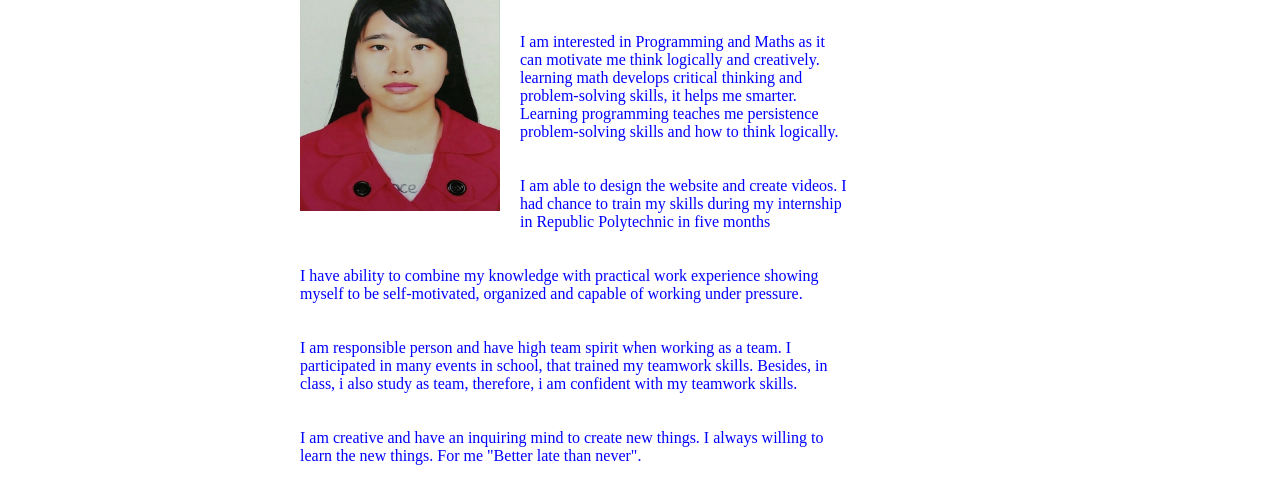
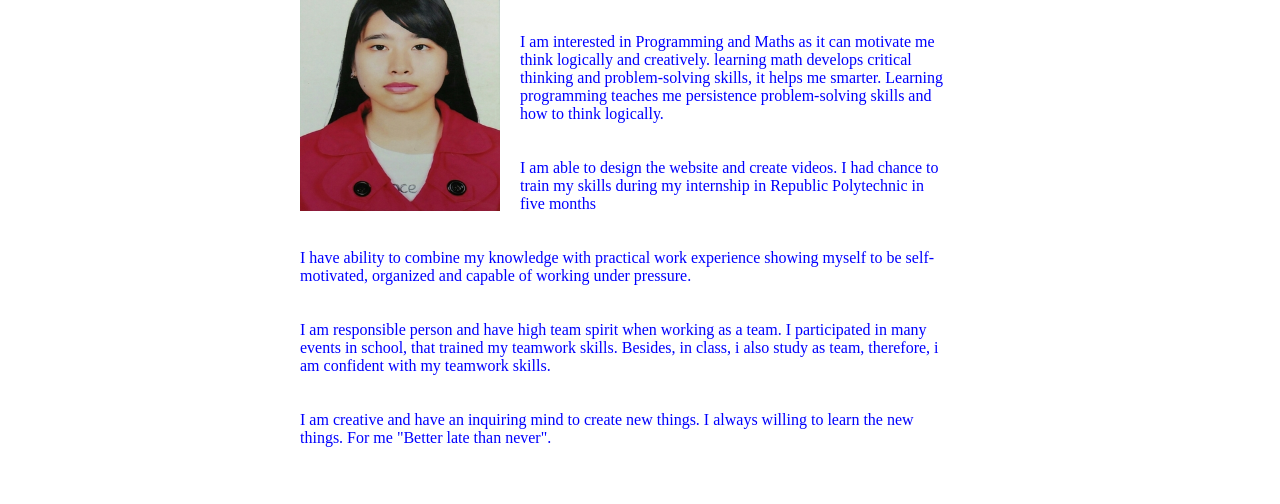
Before and after one commit to NguyenHaPhuong/NguyenHaPhuong.github.io, a plain HTML site: page AboutMe.html in a window 1280 px wide. Shown: the part 192-696 px from the top of the page. Drawn offline with Linux system fonts and the light colour scheme.

Commit message:
Update MainPage.css

```diff
--- a/MainPage.css
+++ b/MainPage.css
@@ -13,7 +13,7 @@ embed{margin-top: 20px;margin-left: 20px;}
 #welcome{margin-top: 100px;margin-left: 500px; color: blue;}
 #welcome2{margin-left: 320px; color: blue;}
 #welcome3{margin-left: 500px; color: blue;}
-#aboutme{ margin-left: 300px; width: 550px; color: blue; margin-bottom: 30px;}
+#aboutme{ margin-left: 300px; width: 650px; color: blue; margin-bottom: 30px;}
 #pic{float:left;margin-right: 20px;}
 #name{ margin-left: 450px; }
 #phuong{margin-left: 500px; }
```
